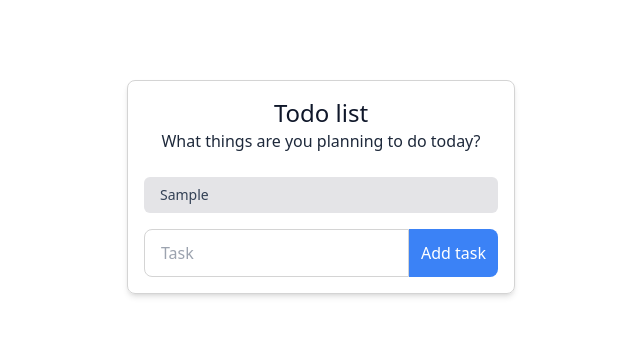
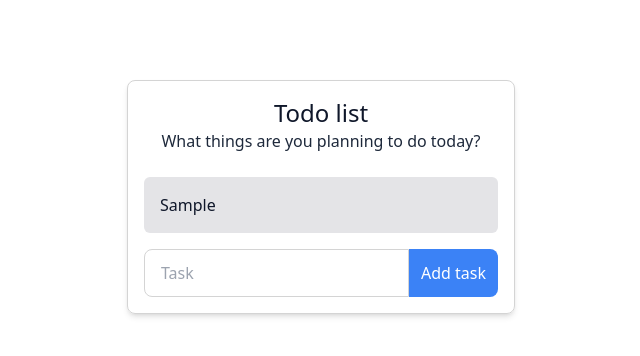
Before and after one commit to Humboorgir/next.js-typescript-todolist, a Next.js app: page / in a window 1280 px wide. Both pictures are taken after typing "Sample" into the empty fields and a click on the button "Add task". Shown: the top 356 px of the page, without its empty margins (319-959 px from the left). Built offline with nearby package versions, Linux system fonts and the light colour scheme.

Commit message:
Fix typescript errors

```diff
--- a/components/addtask.tsx
+++ b/components/addtask.tsx
@@ -1,7 +1,12 @@
 import React, { useRef } from "react";
 
+type Tasks = {
+  id: string;
+  content: string;
+}[];
+
 interface Props {
-  setTasks: React.Dispatch<React.SetStateAction<never[]>>;
+  setTasks: React.Dispatch<React.SetStateAction<Tasks>>;
 }
 const AddTask: React.FC<Props> = ({ setTasks }) => {
   const inputRef = useRef<HTMLInputElement>(null);
@@ -38,7 +43,7 @@ const AddTask: React.FC<Props> = ({ setTasks }) => {
     const addedTask: Task = await taskRequest.json();
 
     inputRef.current.value = "";
-    return setTasks((tasks) => [...tasks, addedTask]);
+    setTasks((prevTasks) => [...prevTasks, addedTask]);
   }
 };
 
--- a/components/task.tsx
+++ b/components/task.tsx
@@ -3,16 +3,14 @@ import React from "react";
 interface Props {
   task: {
     id: string;
-    title: string;
     content: string;
   };
 }
 
 const Task: React.FC<Props> = ({ task }) => {
   return (
-    <li className="bg-zinc-200 rounded-md py-2 px-4 text-left" key={task.id}>
-      <h4 className="text-lg text-slate-800">{task.title}</h4>
-      <p className="text-sm text-slate-700">{task.content}</p>
+    <li className="bg-zinc-200 rounded-md p-4 text-left text-slate-900 text-base" key={task.id}>
+      {task.content}
     </li>
   );
 };
--- a/components/todolist.tsx
+++ b/components/todolist.tsx
@@ -4,7 +4,6 @@ import Task from "@/components/task";
 interface Props {
   tasks: {
     id: string;
-    title: string;
     content: string;
   }[];
 }
--- a/pages/index.tsx
+++ b/pages/index.tsx
@@ -4,7 +4,12 @@ import AddTask from "@/components/addtask";
 
 const Home: React.FC = () => {
   // (test data)
-  const [tasks, setTasks] = useState([]);
+  type Tasks = {
+    id: string;
+    content: string;
+  }[];
+
+  const [tasks, setTasks] = useState<Tasks>([]);
   useEffect(() => {
     fetch("/api/tasks", {
       method: "GET",
```
